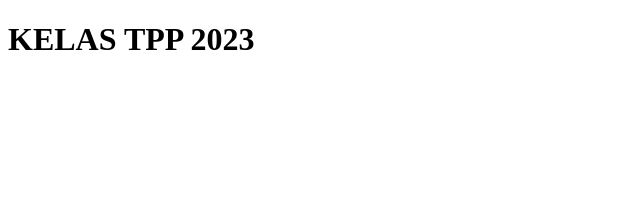
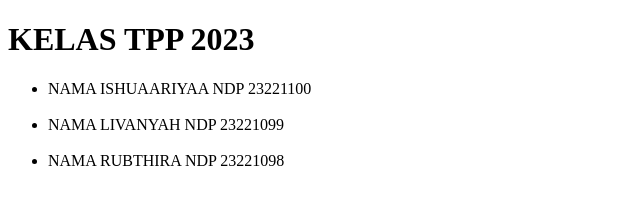
Before and after one commit to ISHUAARIYAA/data_pelajar, a plain HTML site: page index.html in a window 1280 px wide. Shown: the whole page, without its empty margins (0-640 px from the left). Drawn offline with Linux system fonts and the light colour scheme.

Commit message:
edit index file

```diff
--- a/index.html
+++ b/index.html
@@ -8,7 +8,13 @@
 </head>
 <body>
     <h1> KELAS TPP 2023</h1>
-
+    <ul>
+        <li>NAMA ISHUAARIYAA   NDP  23221100</li>
+        <br>
+        <li>NAMA LIVANYAH   NDP  23221099</li>
+        <br>
+        <li>NAMA RUBTHIRA   NDP  23221098</li>
+      </ul>
 
 </body>
 </html>
```
